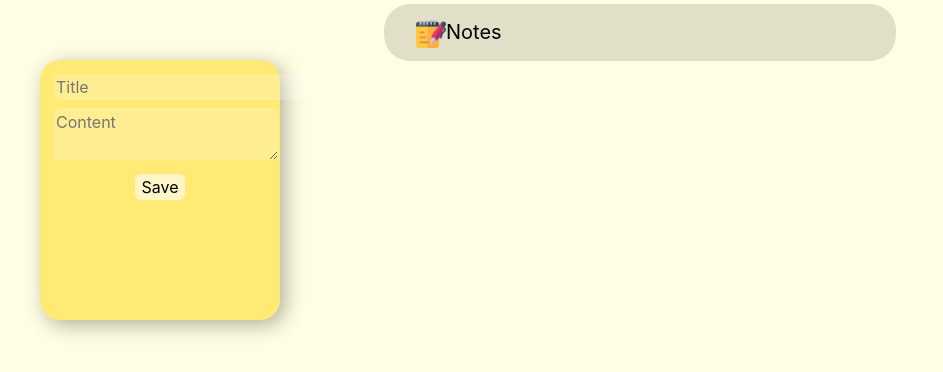
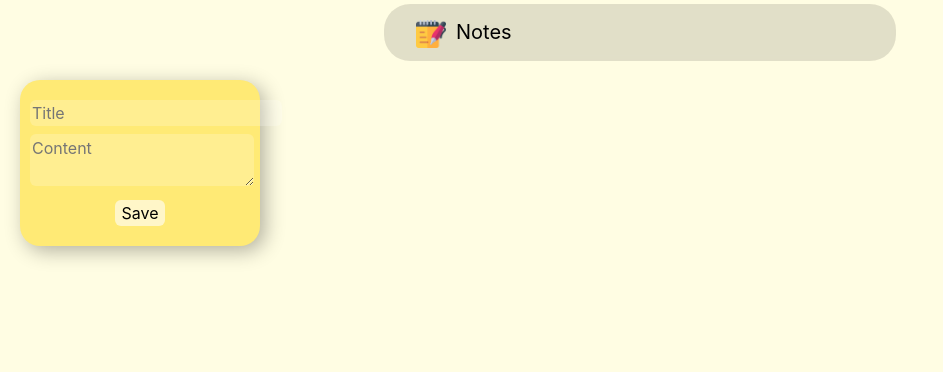
Before and after one commit to CarlosL/projects, a React (Create React App) app in the folder note-app/: page / in a window 1280 px wide. Shown: the top 372 px of the page, without its empty margins (0-943 px from the left). Built offline with nearby package versions, Linux system fonts and the light colour scheme.

Commit message:
added draggable react

```diff
--- a/note-app/src/App.css
+++ b/note-app/src/App.css
@@ -17,21 +17,13 @@
   -moz-border-radius: 26px;
   -ms-border-radius: 26px;
   -o-border-radius: 26px;
+  z-index: 9999;
 }
 
 .App Nav a {
   margin-left: 20px;
 }
 
-.sticky-note {
-  padding: 10px;
-  width: 300px;
-  height: 300px;
-  background-color: rgb(255, 234, 117);
-  border-radius: 20px;
-  -webkit-border-radius: 20px;
-  -moz-border-radius: 20px;
-  -ms-border-radius: 20px;
-  -o-border-radius: 20px;
-  box-shadow: 5px 5px 20px rgba(0, 0, 0, 0.3);
+.App Nav img {
+  margin-right: 10px;
 }
--- a/note-app/src/components/NotesForm.jsx
+++ b/note-app/src/components/NotesForm.jsx
@@ -1,4 +1,5 @@
 import React, { useState } from "react";
+import Draggable from 'react-draggable';
 import './notesForm.css';
 
 function NotesForm() {
@@ -11,7 +12,9 @@ function NotesForm() {
         setContent('')
     }
     return (
+        <Draggable handle=".drag-zone" defaultPosition={{ x: 20, y: 20 }}>
             <div className="note-form">
+                <div className="drag-zone"></div>
                 <form onSubmit={handleSubmit}>
                     <label>
                         <input type="text" placeholder="Title"
@@ -25,8 +28,10 @@ function NotesForm() {
                     </label>
                     <br />
                     <button type="submit">Save</button>
+                    <div className="drag-zone"></div>
                 </form>
             </div>
+        </Draggable>
     )
 }
 
--- a/note-app/src/components/notesForm.css
+++ b/note-app/src/components/notesForm.css
@@ -1,8 +1,7 @@
 .note-form {
     padding: 10px;
-    margin-left: 40px;
     width: 240px;
-    height: 260px;
+    min-height: 160px;
     background-color: rgb(255, 234, 117);
     border-radius: 20px;
     -webkit-border-radius: 20px;
@@ -10,15 +9,19 @@
     -ms-border-radius: 20px;
     -o-border-radius: 20px;
     box-shadow: 5px 5px 20px rgba(0, 0, 0, 0.3);
-  }
+}
 
-  .note-form form {
-    margin: 4px;
-  }
+.drag-zone {
+  height: 10px;
+  width: 100%;
+  padding-top: -10px;
+  cursor: grab;
+}
 
-  .note-form input, textarea {
+.note-form input, textarea {
     background-color: rgba(255, 255, 255, 0.205);
     border: none;
+    min-width: 210px;
     border-radius: 6px;
     -webkit-border-radius: 6px;
     -moz-border-radius: 6px;
```
Also changed, not shown: note-app/src/components/Note.js (deleted, +0 -14 lines), note-app/src/components/Nav.jsx (renamed from note-app/src/components/Nav.js). Lines whose indentation alone changed are shown as unchanged.
